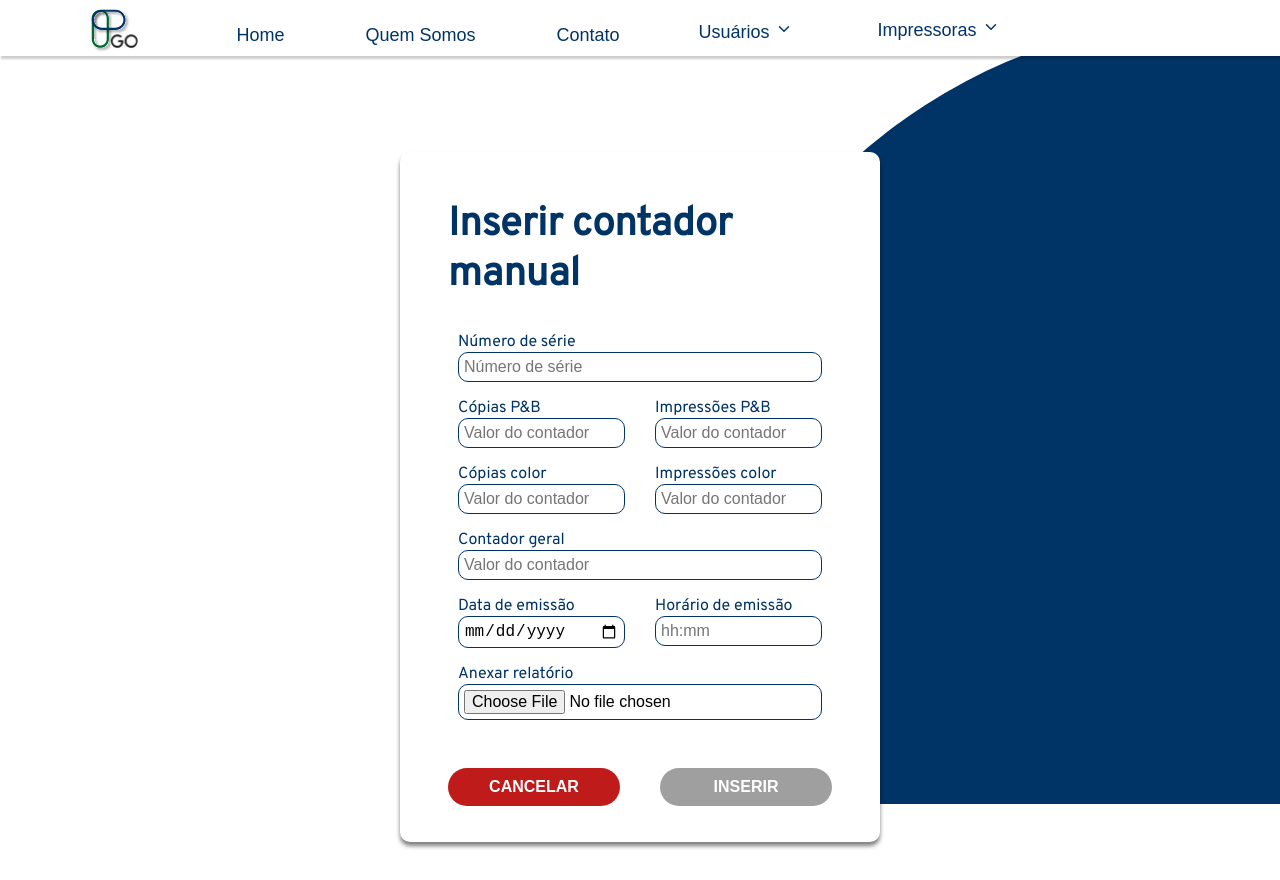
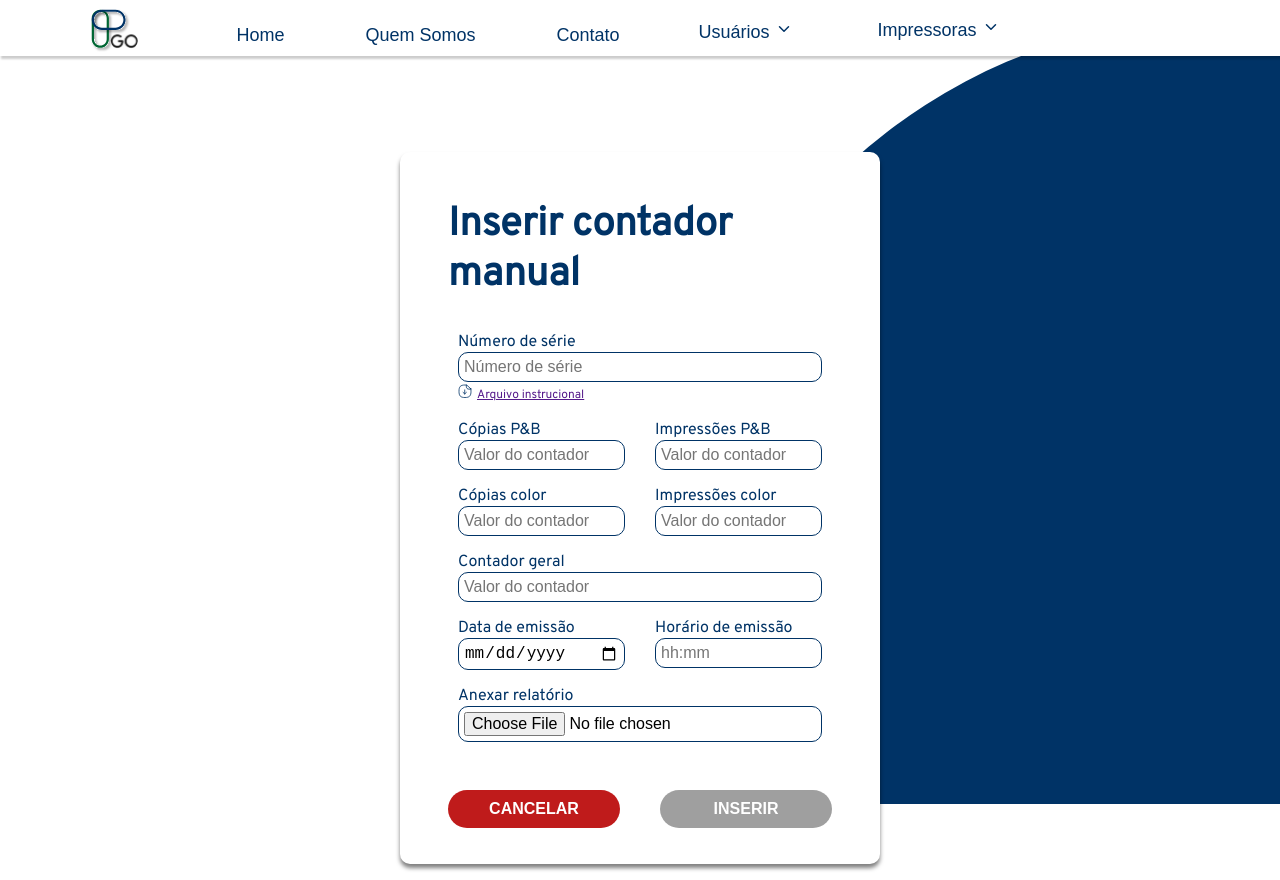
Before and after one commit to fga-eps-mds/2023.2-PrintGo-FrontEnd, a React (Create React App) app: page /inserirContador in a window 1280 px wide. Before the commit the page ends 858 px from the top, so only its background shows below. Built offline with nearby package versions, Linux system fonts and the light colour scheme; no server answers.

Commit message:
:racehorse: (#184) melhorando o css e adicionando verificação de arquivo

```diff
--- a/src/components/forms/CounterForm.js
+++ b/src/components/forms/CounterForm.js
@@ -1,6 +1,7 @@
 import * as yup from "yup";
 import React from "react";
 import "../../style/components/counterForm.css";
+import download_pdf from "../../assets/Paper-Download.svg";
 import { useForm } from "react-hook-form";
 import { yupResolver } from "@hookform/resolvers/yup";
 
@@ -24,7 +25,12 @@ const counterSchema = yup.object().shape({
     horaEmissao: yup.string()
         .required('O horário de emissão é obrigatória')
         .matches(/^([01][0-9]|2[0-3]):[0-5][0-9]$/, 'Horário inválido. Use o formato hh:mm'),
-});
+    relatorioPDF: yup.mixed()
+        .test('required', 'O relatório PDF é obrigatório', (value) => {
+            // Verifica se o campo de arquivo foi preenchido
+            return value && value.length > 0;
+        })
+    });
 
 export default function CounterForm() {
 
@@ -41,7 +47,7 @@ export default function CounterForm() {
     }
 
     return (
-        <div id="form-card">
+        <div id="counter-form-card">
             <div id="form-header">
                 <h5>Inserir contador manual</h5>
             </div>
@@ -53,6 +59,12 @@ export default function CounterForm() {
                             <label>Número de série</label>
                             <input {...register("serial", { required: true })} placeholder="Número de série" />
                             <span>{errors.serial?.message}</span>
+                            <div id="arquivo-instrucional">
+                                <a href="" download>
+                                    <img alt="" src={ download_pdf }></img>
+                                    Arquivo instrucional
+                                </a>
+                            </div>
                         </div>
                     </div>
                     <div id="input-line">
@@ -101,7 +113,7 @@ export default function CounterForm() {
                     <div id="input-line">
                         <div id="input-box">
                             <label>Anexar relatório</label>
-                            <input {...register("relatorioPDF")} type="file" accept=".pdf" />
+                            <input {...register("relatorioPDF", { required: true })} type="file" accept=".pdf" />
                             <span>{errors.relatorioPDF?.message}</span>
                         </div>
                     </div>
--- a/src/pages/InsertCounter.js
+++ b/src/pages/InsertCounter.js
@@ -8,7 +8,7 @@ export default function InsertCounter() {
   return (
     <>
       <Navbar />
-      <div id="form-container">
+      <div id="insert-counter-container">
         <CounterForm />
       </div>
       <div id="ellipse-insert-counter">
--- a/src/style/components/counterForm.css
+++ b/src/style/components/counterForm.css
@@ -1,4 +1,4 @@
-#form-card {
+#counter-form-card {
     background-color: #FFFFFF;
     border-radius: 10px;
     display: flex;
@@ -30,6 +30,15 @@
     margin-bottom: 0px;
 }
 
+#arquivo-instrucional img {
+    margin-top: 2px;
+    margin-right: 5px;
+}
+
+#arquivo-instrucional a {
+    font-size: 12px;
+}
+
 #form-buttons {
     display: flex;
     justify-content: space-around;
--- a/src/style/pages/insertCounter.css
+++ b/src/style/pages/insertCounter.css
@@ -1,4 +1,4 @@
-#form-container {
+#insert-counter-container {
     display: flex;
     height: 100%;
     justify-content: space-around;
```
Also changed, not shown: src/assets/Paper-Download.svg (added).
